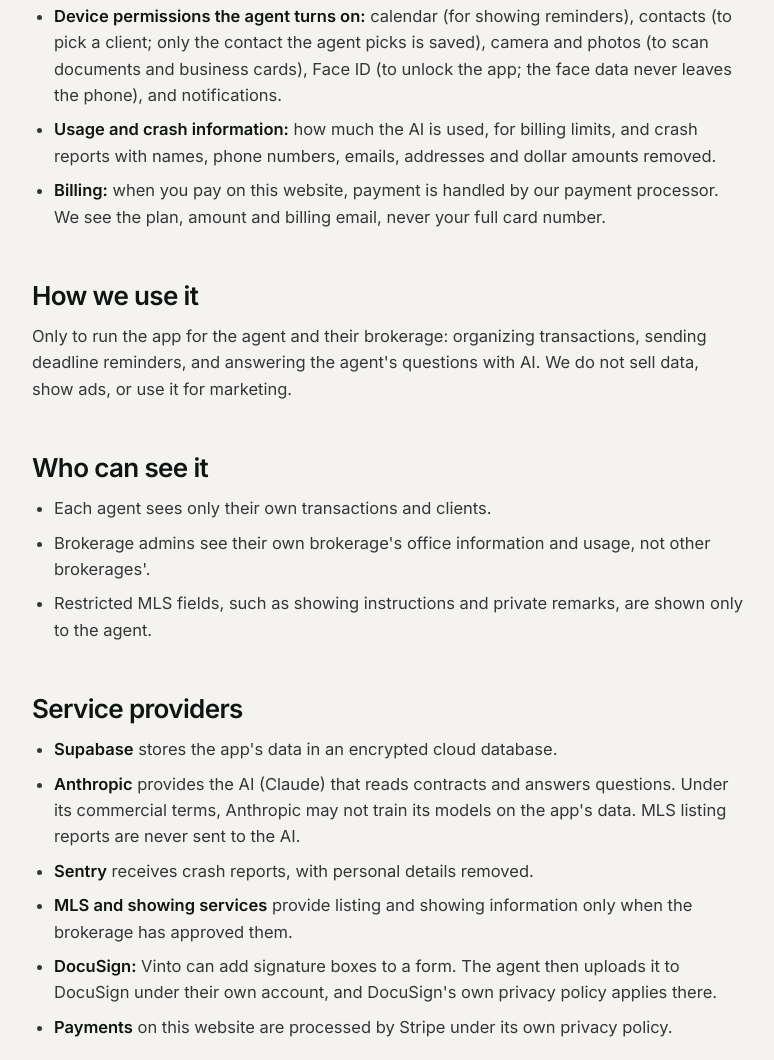
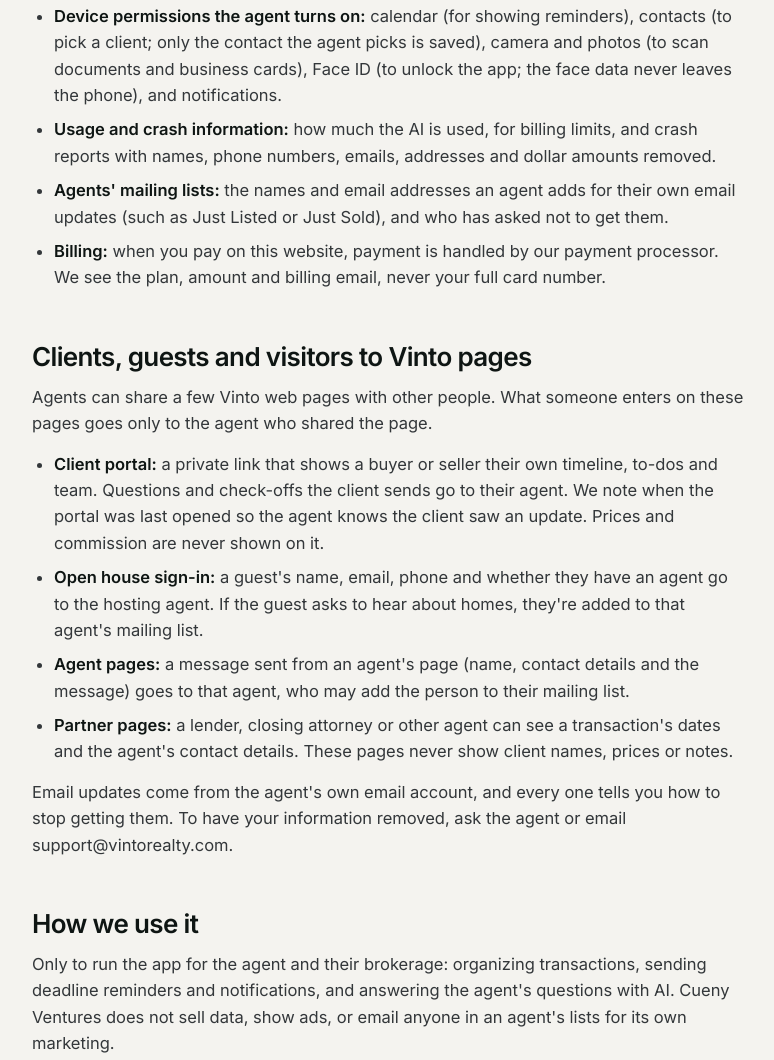
Before and after one commit to hcueny07/keyrise-site, a plain HTML site: page privacy.html in a window 1280 px wide. Shown: the part 807-1867 px from the top of the page, without its empty margins (252-1026 px from the left). Drawn offline with Linux system fonts and the light colour scheme.

Commit message:
Privacy policy: client portal, open house, agent and partner pages

```diff
--- a/privacy.html
+++ b/privacy.html
@@ -41,11 +41,22 @@
 <li><strong>Listing reports agents add:</strong> MLS listing sheets and market reports an agent shares into the app. The app reads these with its own code, never with AI, and uses them only as the agent's MLS allows.</li>
 <li><strong>Device permissions the agent turns on:</strong> calendar (for showing reminders), contacts (to pick a client; only the contact the agent picks is saved), camera and photos (to scan documents and business cards), Face ID (to unlock the app; the face data never leaves the phone), and notifications.</li>
 <li><strong>Usage and crash information:</strong> how much the AI is used, for billing limits, and crash reports with names, phone numbers, emails, addresses and dollar amounts removed.</li>
+<li><strong>Agents' mailing lists:</strong> the names and email addresses an agent adds for their own email updates (such as Just Listed or Just Sold), and who has asked not to get them.</li>
 <li><strong>Billing:</strong> when you pay on this website, payment is handled by our payment processor. We see the plan, amount and billing email, never your full card number.</li>
 </ul>
 
+<h2>Clients, guests and visitors to Vinto pages</h2>
+<p>Agents can share a few Vinto web pages with other people. What someone enters on these pages goes only to the agent who shared the page.</p>
+<ul>
+<li><strong>Client portal:</strong> a private link that shows a buyer or seller their own timeline, to-dos and team. Questions and check-offs the client sends go to their agent. We note when the portal was last opened so the agent knows the client saw an update. Prices and commission are never shown on it.</li>
+<li><strong>Open house sign-in:</strong> a guest's name, email, phone and whether they have an agent go to the hosting agent. If the guest asks to hear about homes, they're added to that agent's mailing list.</li>
+<li><strong>Agent pages:</strong> a message sent from an agent's page (name, contact details and the message) goes to that agent, who may add the person to their mailing list.</li>
+<li><strong>Partner pages:</strong> a lender, closing attorney or other agent can see a transaction's dates and the agent's contact details. These pages never show client names, prices or notes.</li>
+</ul>
+<p>Email updates come from the agent's own email account, and every one tells you how to stop getting them. To have your information removed, ask the agent or email support@vintorealty.com.</p>
+
 <h2>How we use it</h2>
-<p>Only to run the app for the agent and their brokerage: organizing transactions, sending deadline reminders, and answering the agent's questions with AI. We do not sell data, show ads, or use it for marketing.</p>
+<p>Only to run the app for the agent and their brokerage: organizing transactions, sending deadline reminders and notifications, and answering the agent's questions with AI. Cueny Ventures does not sell data, show ads, or email anyone in an agent's lists for its own marketing.</p>
 
 <h2>Who can see it</h2>
 <ul>
@@ -58,6 +69,7 @@
 <ul>
 <li><strong>Supabase</strong> stores the app's data in an encrypted cloud database.</li>
 <li><strong>Anthropic</strong> provides the AI (Claude) that reads contracts and answers questions. Under its commercial terms, Anthropic may not train its models on the app's data. MLS listing reports are never sent to the AI.</li>
+<li><strong>Expo</strong> delivers notifications to the agent's phone. Notifications show only a street name, never a client's name or message.</li>
 <li><strong>Sentry</strong> receives crash reports, with personal details removed.</li>
 <li><strong>MLS and showing services</strong> provide listing and showing information only when the brokerage has approved them.</li>
 <li><strong>DocuSign:</strong> Vinto can add signature boxes to a form. The agent then uploads it to DocuSign under their own account, and DocuSign's own privacy policy applies there.</li>
```
